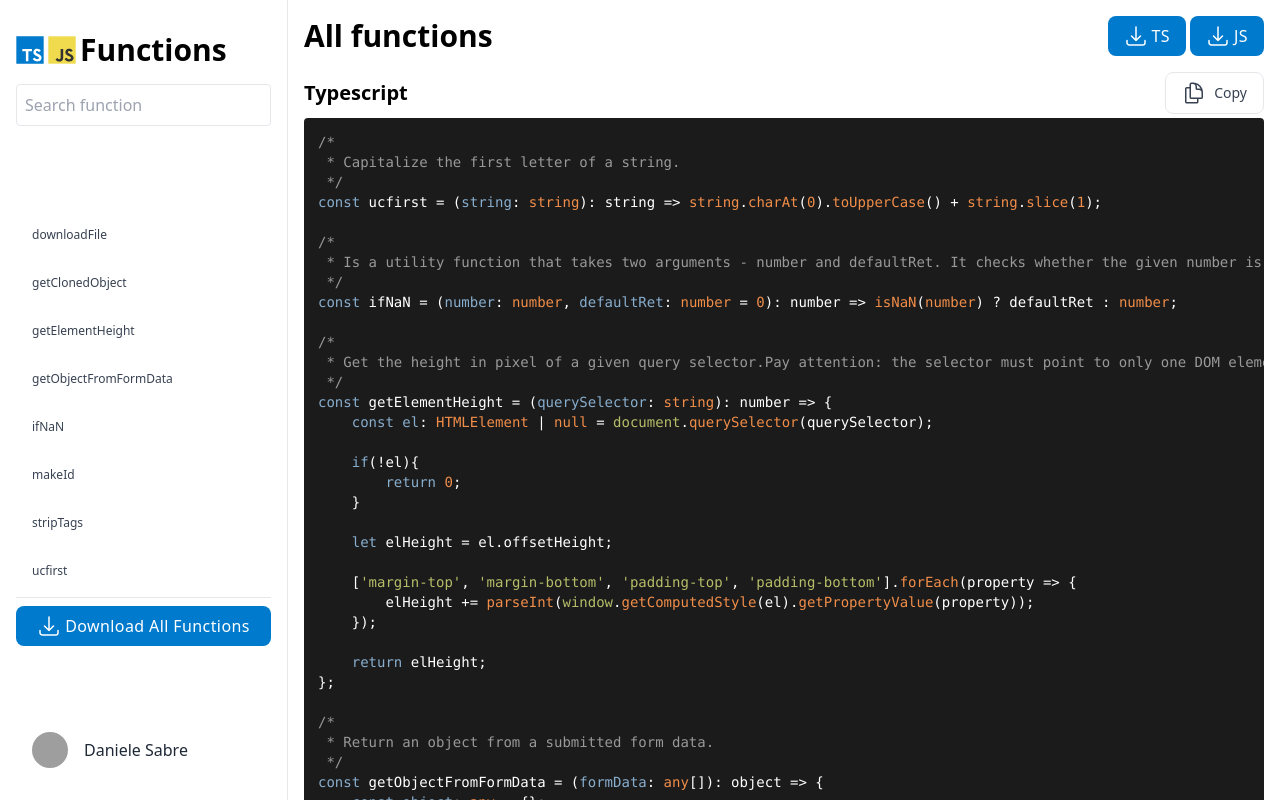
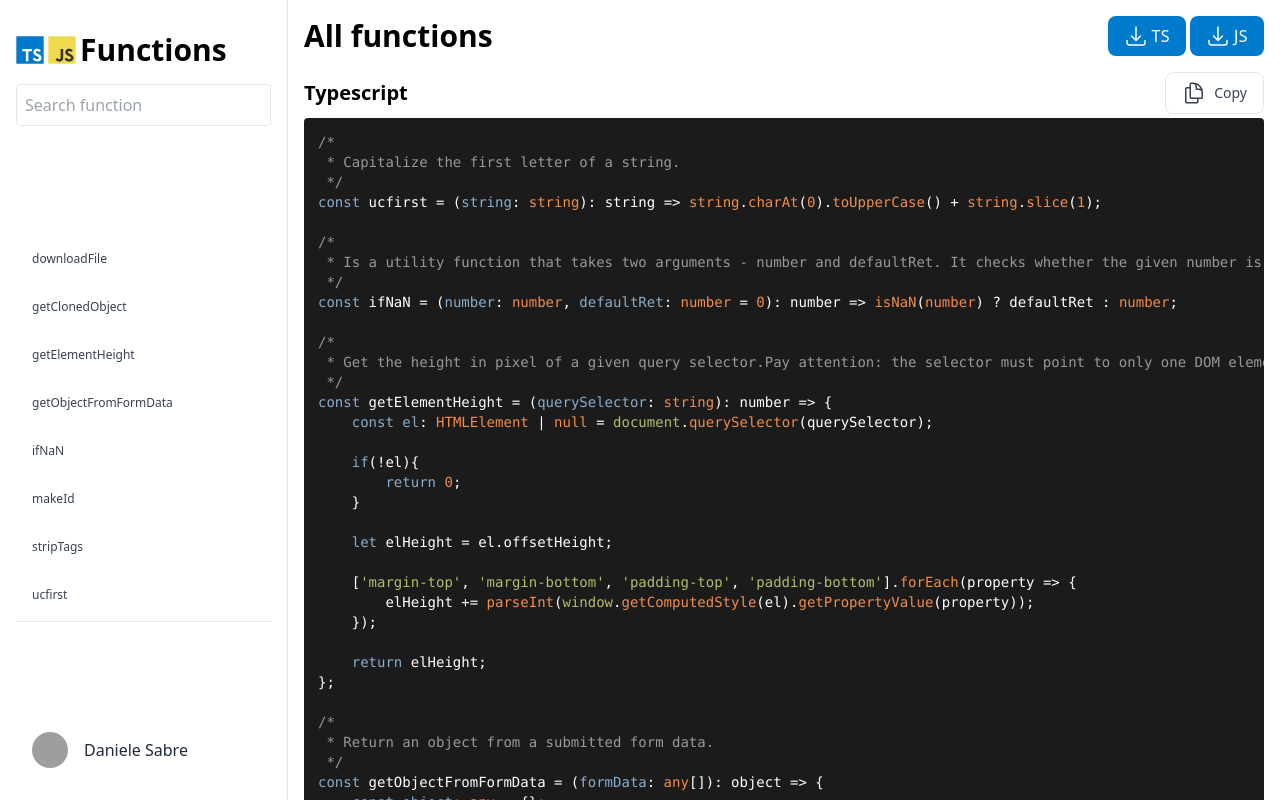
Before and after one commit to dsabre/ts-js-functions, a React (Vite) app: page / in a window 1280 px wide. Built offline with nearby package versions, Linux system fonts and the light colour scheme; grey boxes are pictures that could not be loaded.

Commit message:
feat: removed download button from sidebar

```diff
--- a/src/components/Sidebar/Sidebar.tsx
+++ b/src/components/Sidebar/Sidebar.tsx
@@ -11,16 +11,7 @@ interface SidebarProps {
 }
 
 const Sidebar: FC<SidebarProps> = ({onLinkClick}) => {
-    const [allFunctionsContent, setAllFunctionsContent] = useState<string>('');
     const [search, setSearch] = useState<string>('');
-
-    useEffect(() => {
-        const fileContent = routes
-            .map((l) => `const ${l.path.split('/').reverse()[0].trim()} = ${l.element.props.functionCode}`)
-            .join('\n\n');
-
-        setAllFunctionsContent(fileContent);
-    }, []);
 
     return (
         <aside className='space-y-4 flex flex-col w-72 h-screen px-4 py-8 overflow-y-auto bg-white border-r rtl:border-r-0 rtl:border-l dark:bg-gray-900 dark:border-gray-700'>
@@ -62,13 +53,6 @@ const Sidebar: FC<SidebarProps> = ({onLinkClick}) => {
                         ))}
 
                     <hr className='border-gray-200 dark:border-gray-600' />
-
-                    <Download
-                        filename='functions.ts'
-                        content={allFunctionsContent}
-                        label='Download all functions'
-                        className='w-full'
-                    />
                 </nav>
 
                 <a href='https://github.com/dsabre' target='_blank' className='flex items-center px-4 -mx-2'>
```
